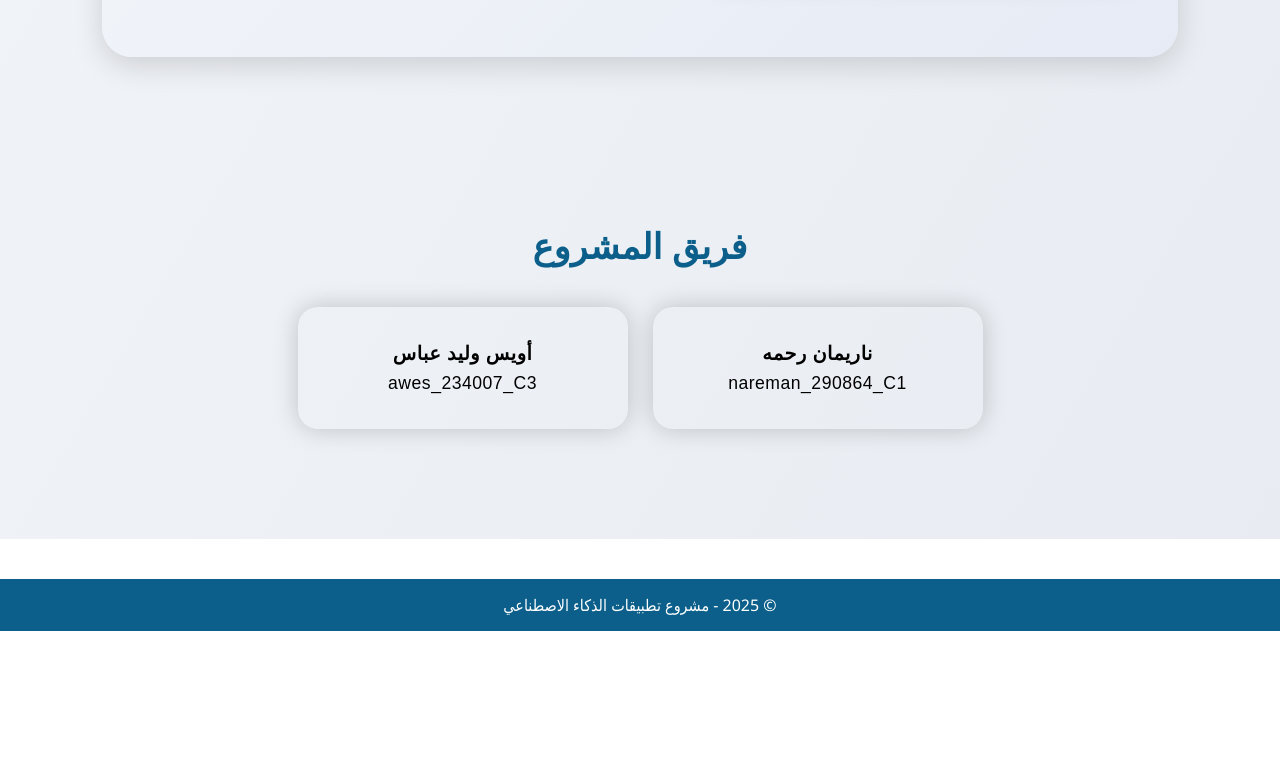
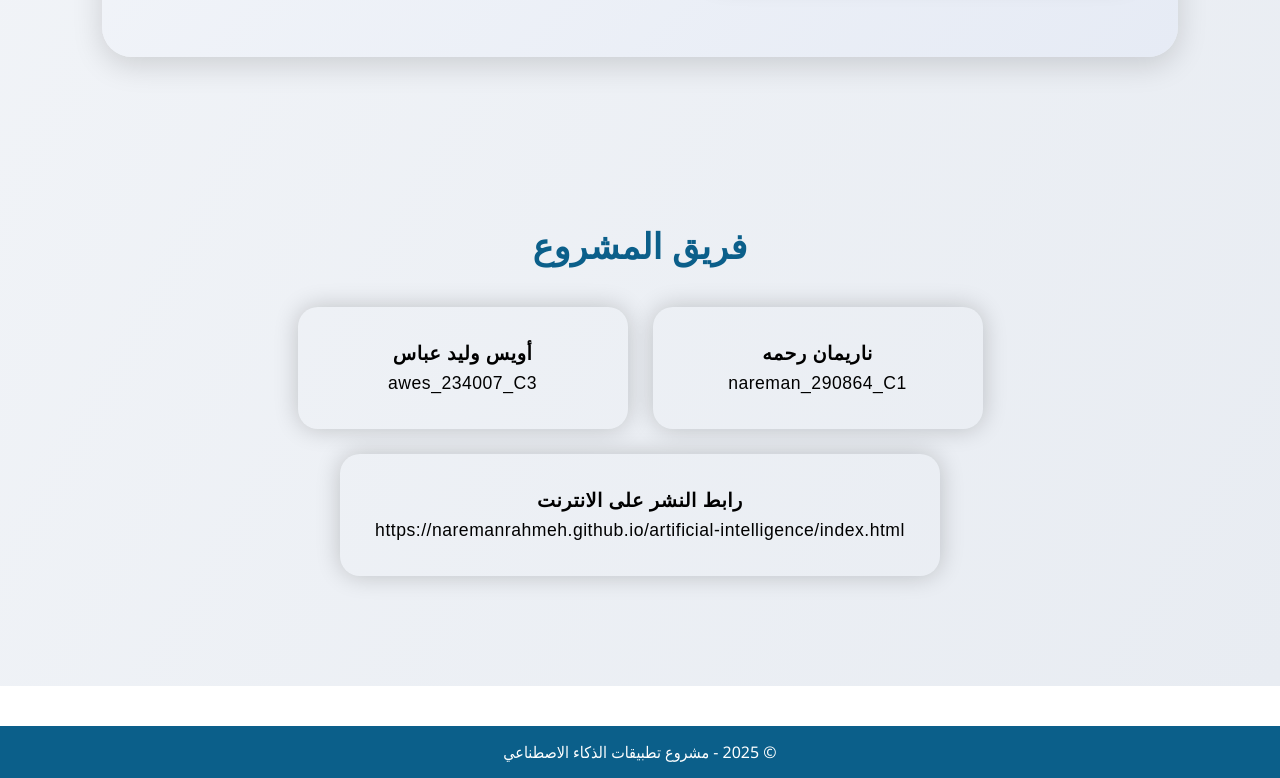
Before and after one commit to NaremanRahmeh/artificial-intelligence, a plain HTML site: page index.html in a window 1280 px wide. Shown: the part 1616-2394 px from the top of the page. Before the commit the page ends 2247 px from the top, so only its background shows below. Drawn offline with nearby package versions, Linux system fonts and the light colour scheme.

Commit message:
Update index.html

```diff
--- a/index.html
+++ b/index.html
@@ -97,6 +97,7 @@
     <ul>
       <li><strong>ناريمان رحمه</strong>nareman_290864_C1</li>
       <li> <strong>أويس وليد عباس</strong>awes_234007_C3</li>
+      <li> <strong>رابط النشر على الانترنت </strong>https://naremanrahmeh.github.io/artificial-intelligence/index.html</li>
     </ul>
   </section>
 
```
